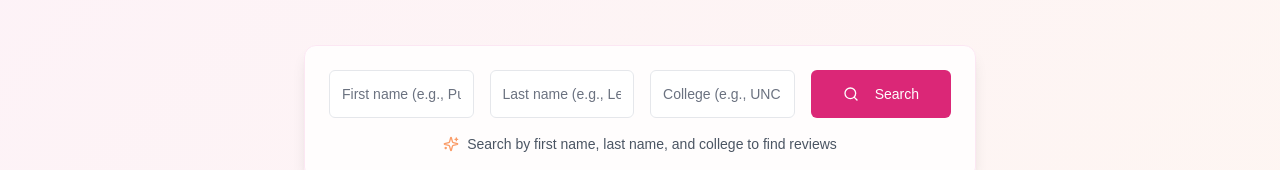
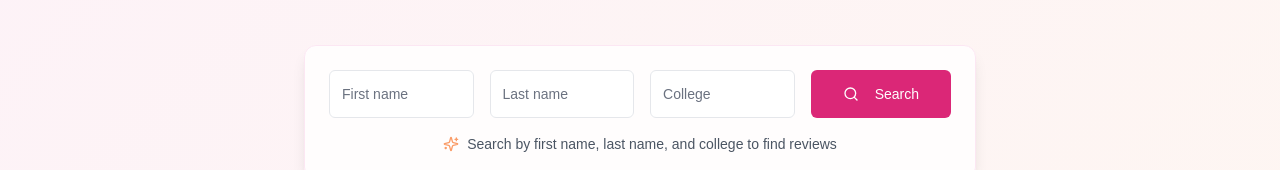
Before and after one commit to reddy-lalith/ratemymate, a Next.js app: page / in a window 1280 px wide. Shown: the part 276-446 px from the top of the page. Built offline with nearby package versions, Linux system fonts and the light colour scheme.

Commit message:
changed homepage

```diff
--- a/app/page.tsx
+++ b/app/page.tsx
@@ -85,7 +85,7 @@ export default function HomePage() {
                 <div className="flex-1">
                   <Input
                     type="text"
-                    placeholder="First name (e.g., Pushti)"
+                    placeholder="First name"
                     className="h-12 text-lg border-gray-200 focus:border-rose-400 focus:ring-rose-400"
                     value={searchData.firstName}
                     onChange={(e) => setSearchData((prev) => ({ ...prev, firstName: e.target.value }))}
@@ -95,7 +95,7 @@ export default function HomePage() {
                 <div className="flex-1">
                   <Input
                     type="text"
-                    placeholder="Last name (e.g., Lee)"
+                    placeholder="Last name"
                     className="h-12 text-lg border-gray-200 focus:border-rose-400 focus:ring-rose-400"
                     value={searchData.lastName}
                     onChange={(e) => setSearchData((prev) => ({ ...prev, lastName: e.target.value }))}
@@ -105,7 +105,7 @@ export default function HomePage() {
                 <div className="flex-1">
                   <Input
                     type="text"
-                    placeholder="College (e.g., UNC Chapel Hill)"
+                    placeholder="College"
                     className="h-12 text-lg border-gray-200 focus:border-rose-400 focus:ring-rose-400"
                     value={searchData.college}
                     onChange={(e) => setSearchData((prev) => ({ ...prev, college: e.target.value }))}
```
